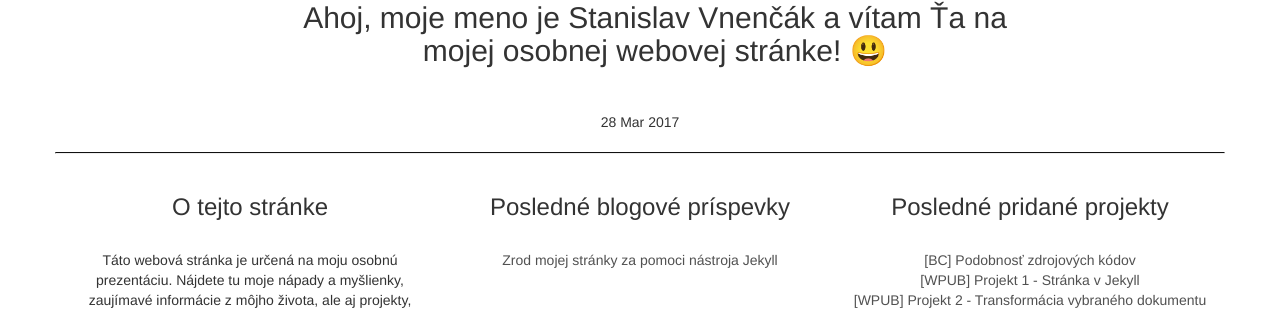
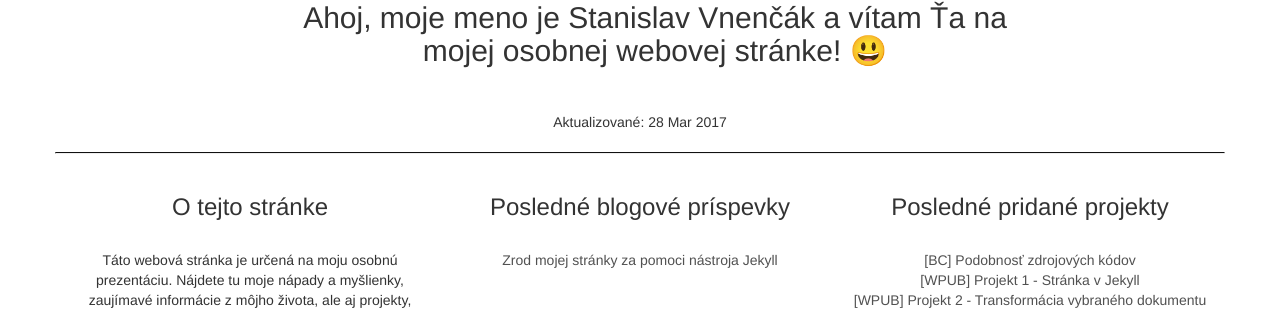
Before and after one commit to speedo-sp7/speedo-sp7.github.io, a Jekyll site: the page built from index.html, in a window 1280 px wide and 900 px high, scrolled down 546 px. Shown: the part 273-583 px from the top of the window. Built offline with Jekyll 4.4.1, drawn with Linux system fonts in a browser that asks for light colours; emoji names are drawn with the system emoji font.

Commit message:
Update index.html

```diff
--- a/index.html
+++ b/index.html
@@ -9,4 +9,4 @@ sitemap:
 ---
 
 
-<center>{{ 'now' | date: "%d %h %Y" }}</center>
+<center>Aktualizované: {{ 'now' | date: "%d %h %Y" }}</center>
```
